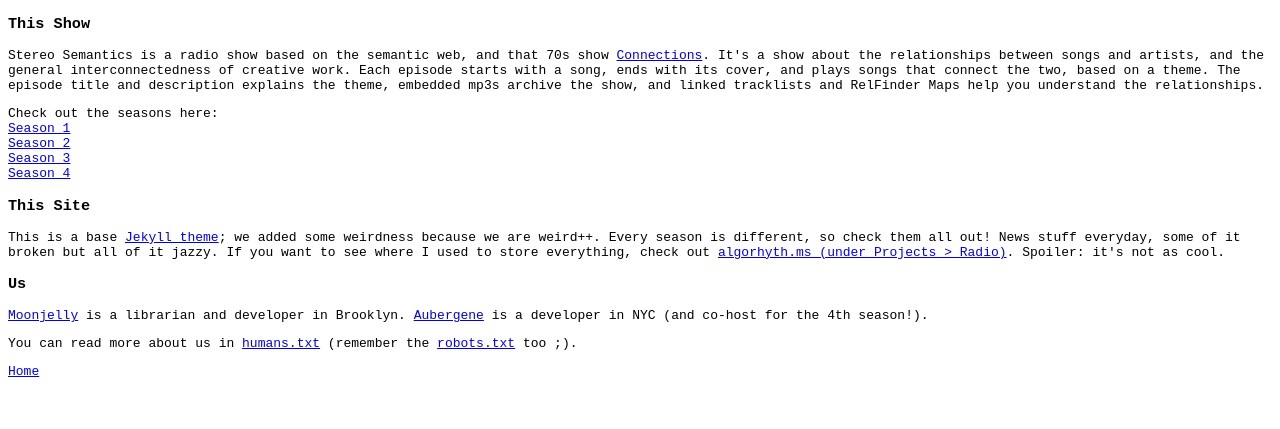
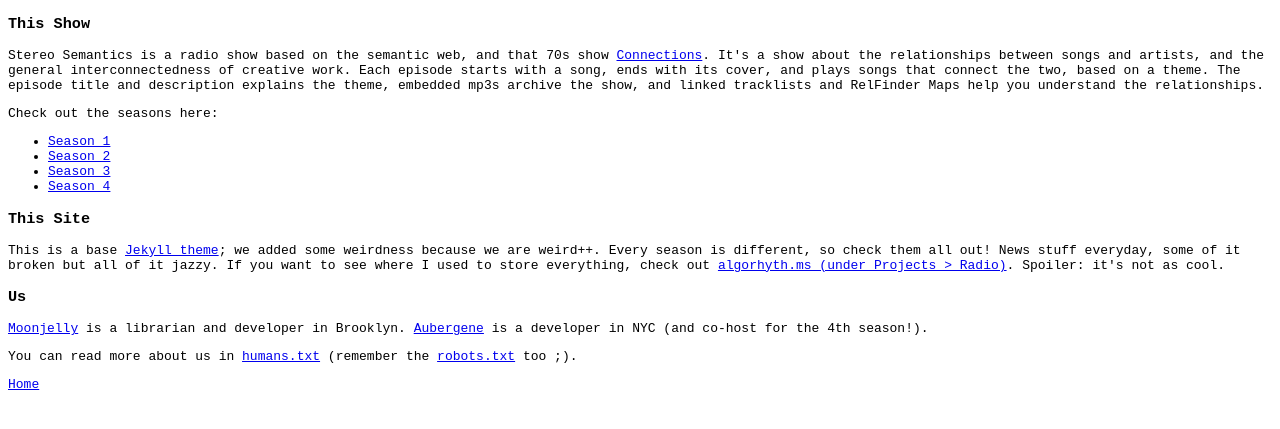
Before and after one commit to auremoser/stereosemantics, a Jekyll site: the page built from about.md, in a window 1280 px wide. Shown: the top 429 px of the page. Built offline with Jekyll 4.4.1, drawn with Linux system fonts in a browser that asks for light colours.

Commit message:
Seasons list as include

```diff
--- /dev/null
+++ b/_includes/seasons-list.html
@@ -0,0 +1,7 @@
+<ul class="seasons-list">
+	{% for category in site.categories %}
+		<li>
+			<a href="{{ site.baseurl }}/{{ category.first }}/">{{ category.first | replace: 'n0','n ' | capitalize }}</a>
+		</li>
+	{% endfor %}
+</ul>
--- a/about.md
+++ b/about.md
@@ -7,14 +7,8 @@ permalink: /about/
 Stereo Semantics is a radio show based on the semantic web, and that 70s show [Connections](https://en.wikipedia.org/wiki/Connections_(TV_series)). It\'s a show about the relationships between songs and artists, and the general interconnectedness of creative work. Each episode starts with a song, ends with its cover, and plays songs that connect the two, based on a theme. The episode title and description explains the theme, embedded mp3s archive the show, and linked tracklists and RelFinder Maps help you understand the relationships.
 
 Check out the seasons here:
-<br>
-<a class="btn" href="{{ site.base_url }}/season01/">Season 1</a>
-<br>
-<a class="btn" href="{{ site.base_url }}/season02/">Season 2</a>
-<br>
-<a class="btn" href="{{ site.base_url }}/season03/">Season 3</a>
-<br>
-<a class="btn" href="{{ site.base_url }}/season04/">Season 4</a>
+
+{% include seasons-list.html %}
 
 
 ###This Site
--- a/index.html
+++ b/index.html
@@ -50,9 +50,7 @@ Who reads HTML comments anyway‽
 
         <h2>Seasons</h2>
 
-        {% for category in site.categories %}
-          <a href="{{ category.first }}">{{ category.first | replace: 'n0','n ' | capitalize }}</a>
-        {% endfor %}
+        {% include seasons-list.html %}
 
         <h2>RSS!</h2>
 
```
